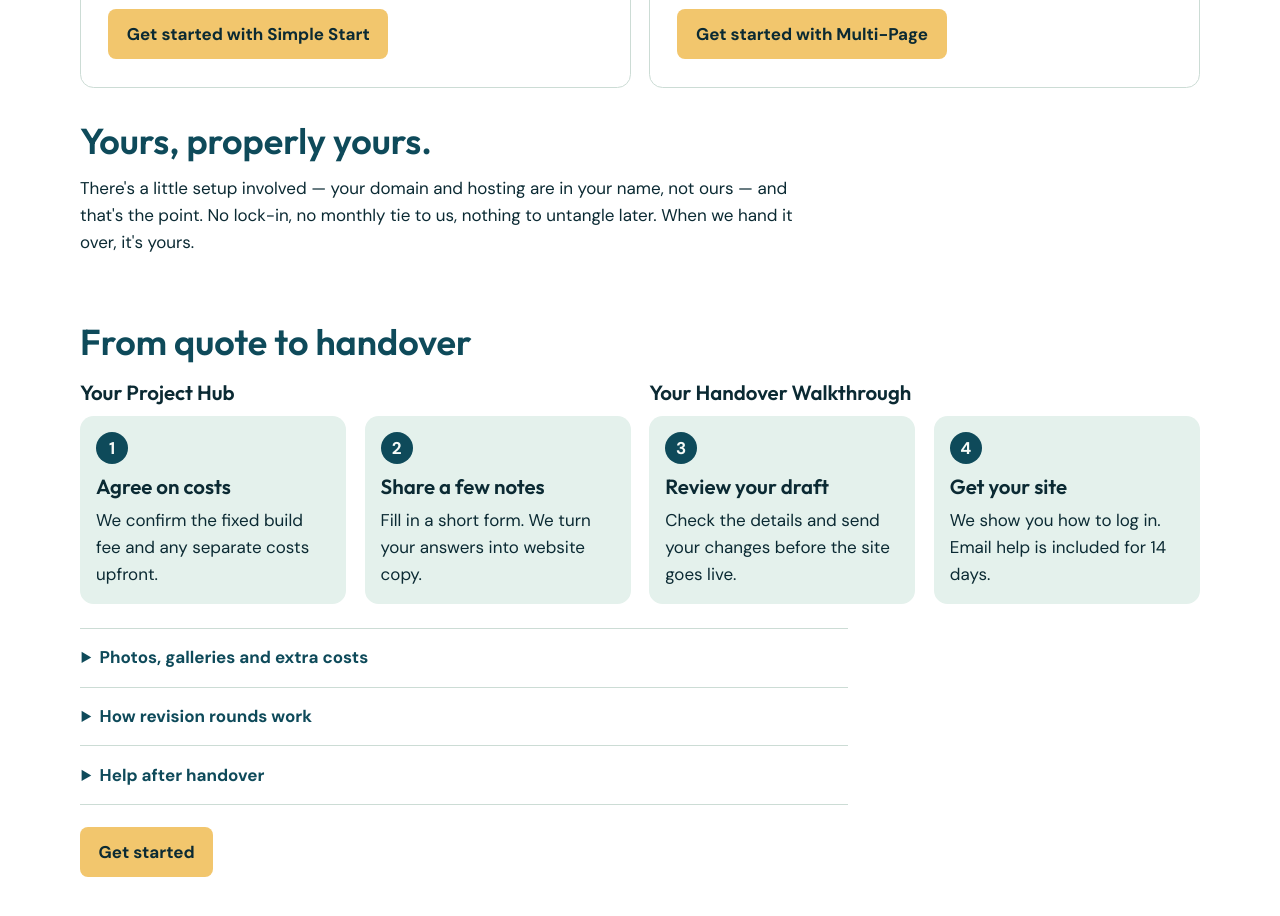
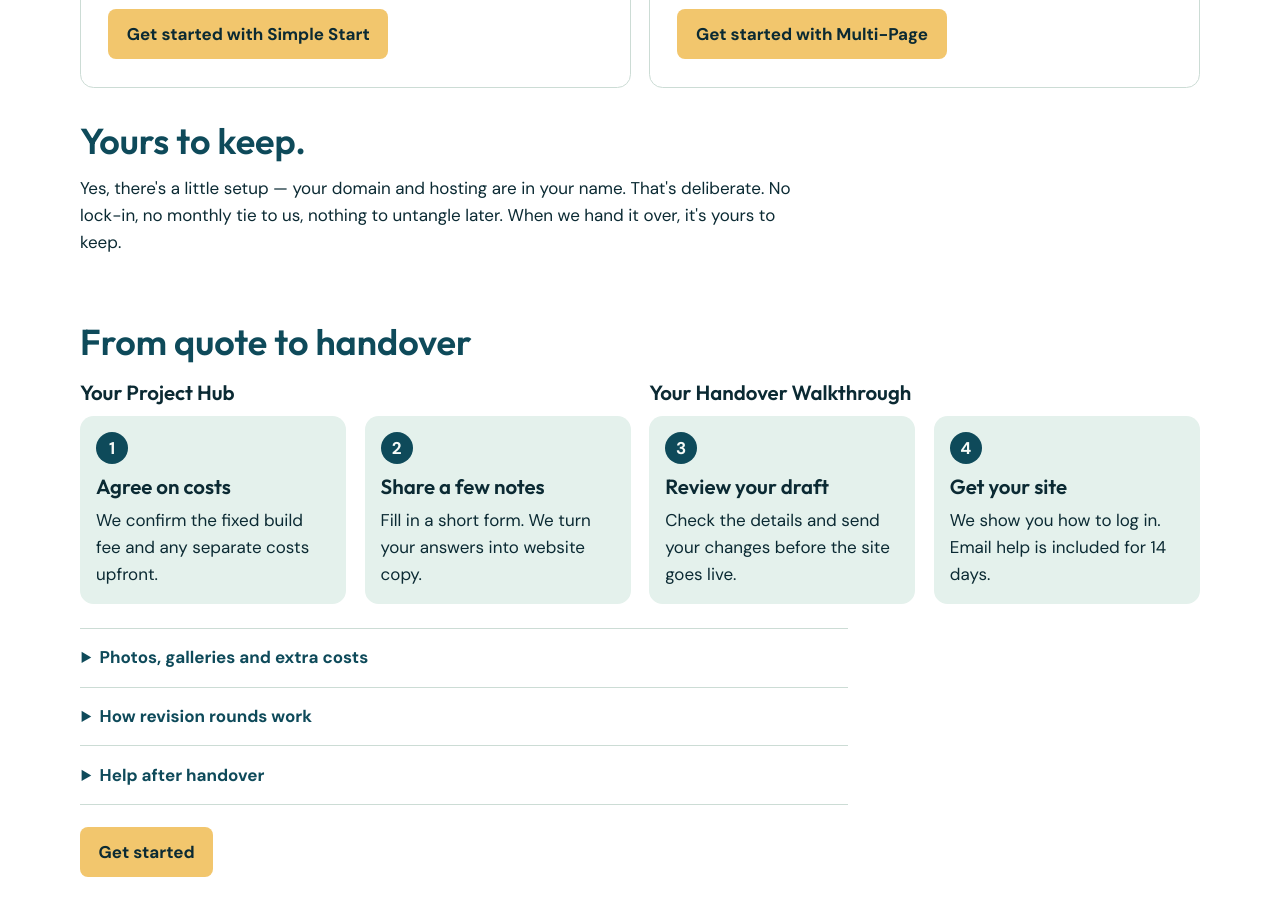
Before and after one commit to HikoiDigital/hikoi-digital-website, a plain HTML site: page packages.html in a window 1280 px wide. Shown: the part 940-1856 px from the top of the page. Drawn offline with Linux system fonts and the light colour scheme.

Commit message:
Rewrite ownership section: Yours to keep, in clear plain language

```diff
--- a/packages.html
+++ b/packages.html
@@ -78,8 +78,8 @@
 </article>
 </div>
 <section class='package-ownership measure' aria-labelledby='ownership-heading'>
-<h2 id='ownership-heading'>Yours, properly yours.</h2>
-<p>There's a little setup involved — your domain and hosting are in your name, not ours — and that's the point. No lock-in, no monthly tie to us, nothing to untangle later. When we hand it over, it's yours.</p>
+<h2 id='ownership-heading'>Yours to keep.</h2>
+<p>Yes, there's a little setup — your domain and hosting are in your name. That's deliberate. No lock-in, no monthly tie to us, nothing to untangle later. When we hand it over, it's yours to keep.</p>
 </section>
 <section class='package-process' aria-labelledby='process-heading'>
 <h2 id='process-heading'>From quote to handover</h2>
```
